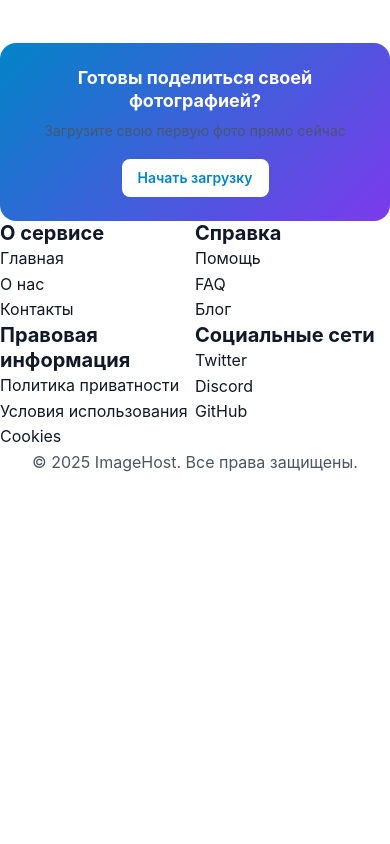
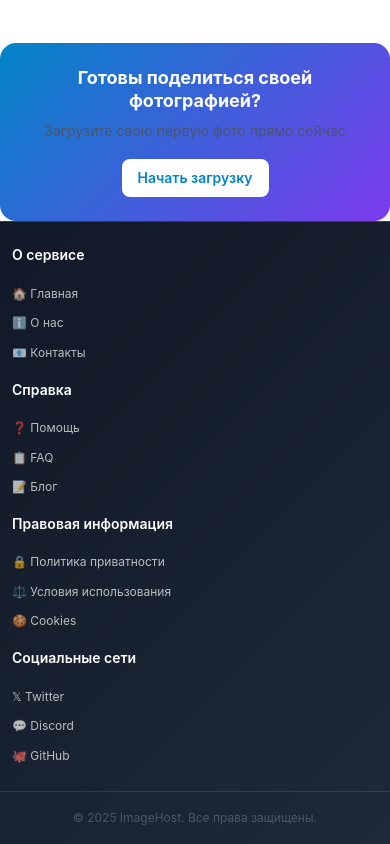
Before and after one commit to TemonLois1/photo-hosting, a React (Create React App) app in the folder frontend/: page / in a window 390 px wide. Shown: the part 2260-3104 px from the top of the page. Before the commit the page ends 2751 px from the top, so only its background shows below. Built offline with nearby package versions, Linux system fonts and the light colour scheme.

Commit message:
✨ Add modern Footer styles and update component
- Create Footer.modern.css with responsive design
- Update Footer.jsx with emoji icons
- Footer spans full width with gradient background
- Responsive grid layout for different screen sizes
- Links with hover effects and proper spacing

```diff
--- a/frontend/src/components/Layout/Footer.jsx
+++ b/frontend/src/components/Layout/Footer.jsx
@@ -1,7 +1,7 @@
 // src/components/Layout/Footer.jsx - Компонент Footer
 
 import React from 'react';
-import './Footer.css';
+import './Footer.modern.css';
 
 function Footer() {
   return (
@@ -10,36 +10,36 @@ function Footer() {
         <div className="footer-section">
           <h4>О сервисе</h4>
           <ul>
-            <li><a href="/">Главная</a></li>
-            <li><a href="/about">О нас</a></li>
-            <li><a href="/contact">Контакты</a></li>
+            <li><a href="/">🏠 Главная</a></li>
+            <li><a href="#about">ℹ️ О нас</a></li>
+            <li><a href="#contact">📧 Контакты</a></li>
           </ul>
         </div>
 
         <div className="footer-section">
           <h4>Справка</h4>
           <ul>
-            <li><a href="/help">Помощь</a></li>
-            <li><a href="/faq">FAQ</a></li>
-            <li><a href="/blog">Блог</a></li>
+            <li><a href="#help">❓ Помощь</a></li>
+            <li><a href="#faq">📋 FAQ</a></li>
+            <li><a href="#blog">📝 Блог</a></li>
           </ul>
         </div>
 
         <div className="footer-section">
           <h4>Правовая информация</h4>
           <ul>
-            <li><a href="/privacy">Политика приватности</a></li>
-            <li><a href="/terms">Условия использования</a></li>
-            <li><a href="/cookies">Cookies</a></li>
+            <li><a href="#privacy">🔒 Политика приватности</a></li>
+            <li><a href="#terms">⚖️ Условия использования</a></li>
+            <li><a href="#cookies">🍪 Cookies</a></li>
           </ul>
         </div>
 
         <div className="footer-section">
           <h4>Социальные сети</h4>
           <ul>
-            <li><a href="#">Twitter</a></li>
-            <li><a href="#">Discord</a></li>
-            <li><a href="#">GitHub</a></li>
+            <li><a href="#twitter">𝕏 Twitter</a></li>
+            <li><a href="#discord">💬 Discord</a></li>
+            <li><a href="#github">🐙 GitHub</a></li>
           </ul>
         </div>
       </div>
--- /dev/null
+++ b/frontend/src/components/Layout/Footer.modern.css
@@ -0,0 +1,100 @@
+/* Modern Footer Styles */
+
+.footer {
+  background: linear-gradient(135deg, var(--gray-900), var(--gray-800));
+  color: white;
+  margin-top: auto;
+  border-top: 1px solid rgba(255, 255, 255, 0.1);
+}
+
+.footer-container {
+  max-width: 1400px;
+  margin: 0 auto;
+  padding: var(--space-12) var(--space-4);
+  display: grid;
+  grid-template-columns: repeat(auto-fit, minmax(250px, 1fr));
+  gap: var(--space-8);
+}
+
+.footer-section {
+  display: flex;
+  flex-direction: column;
+  gap: var(--space-4);
+}
+
+.footer-section h4 {
+  font-size: var(--text-lg);
+  font-weight: var(--font-weight-semibold);
+  margin: 0;
+  color: white;
+}
+
+.footer-section ul {
+  list-style: none;
+  padding: 0;
+  margin: 0;
+  display: flex;
+  flex-direction: column;
+  gap: var(--space-2);
+}
+
+.footer-section a {
+  color: rgba(255, 255, 255, 0.7);
+  text-decoration: none;
+  font-size: var(--text-sm);
+  transition: color var(--transition-fast);
+}
+
+.footer-section a:hover {
+  color: white;
+}
+
+.footer-bottom {
+  border-top: 1px solid rgba(255, 255, 255, 0.1);
+  padding: var(--space-6) var(--space-4);
+  text-align: center;
+  font-size: var(--text-sm);
+  color: rgba(255, 255, 255, 0.6);
+}
+
+.footer-bottom p {
+  margin: 0;
+}
+
+/* Responsive */
+@media (max-width: 768px) {
+  .footer-container {
+    grid-template-columns: repeat(2, 1fr);
+    gap: var(--space-6);
+    padding: var(--space-8) var(--space-4);
+  }
+
+  .footer-section h4 {
+    font-size: var(--text-base);
+  }
+
+  .footer-section a {
+    font-size: var(--text-xs);
+  }
+
+  .footer-bottom {
+    padding: var(--space-4) var(--space-3);
+    font-size: var(--text-xs);
+  }
+}
+
+@media (max-width: 512px) {
+  .footer-container {
+    grid-template-columns: 1fr;
+    gap: var(--space-4);
+    padding: var(--space-6) var(--space-3);
+  }
+
+  .footer-section h4 {
+    font-size: var(--text-sm);
+  }
+
+  .footer-section ul {
+    gap: var(--space-1);
+  }
+}
```
